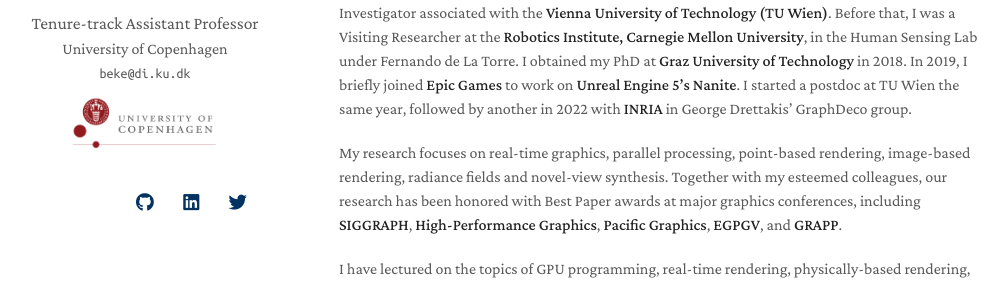
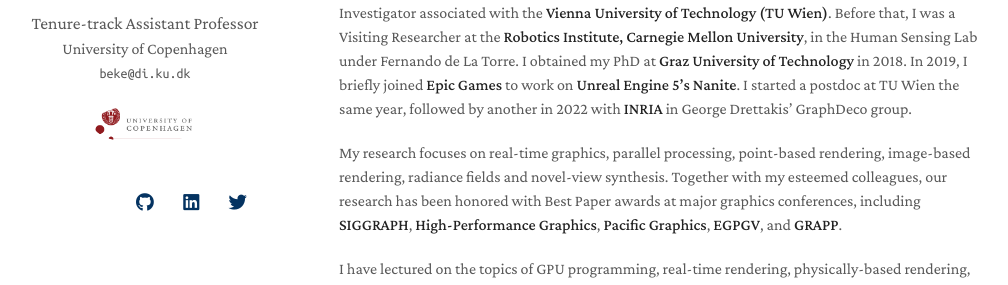
Before and after one commit to Snosixtyboo/snosixtyboo.github.io, a Jekyll site: the page built from index.md, in a window 1280 px wide. Shown: the part 310-595 px from the top of the page, without its empty margins (131-1139 px from the left). Built offline with Jekyll 4.4.1, drawn with Linux system fonts in a browser that asks for light colours; nearby versions of some CDN libraries; a style sheet for code colours, icons or effects is not loaded; our own code applies the rules of GitHub Pages for plain Markdown files.

Commit message:
afill logo

```diff
--- a/_sass/minimal-light.scss
+++ b/_sass/minimal-light.scss
@@ -238,9 +238,9 @@
       }
 
       .image.affiliation_logo img {
-        width: 65%;
-        padding: 5%;
-	object-fit: contain;
+        border-radius: 100%;
+        width: 45%;
+        padding: 20px;
         // border: 1px solid #ddd;
         // padding: 3px;
         // box-shadow: 0 -1px 5px 1px rgba(200, 200, 200, 0.3);
```
